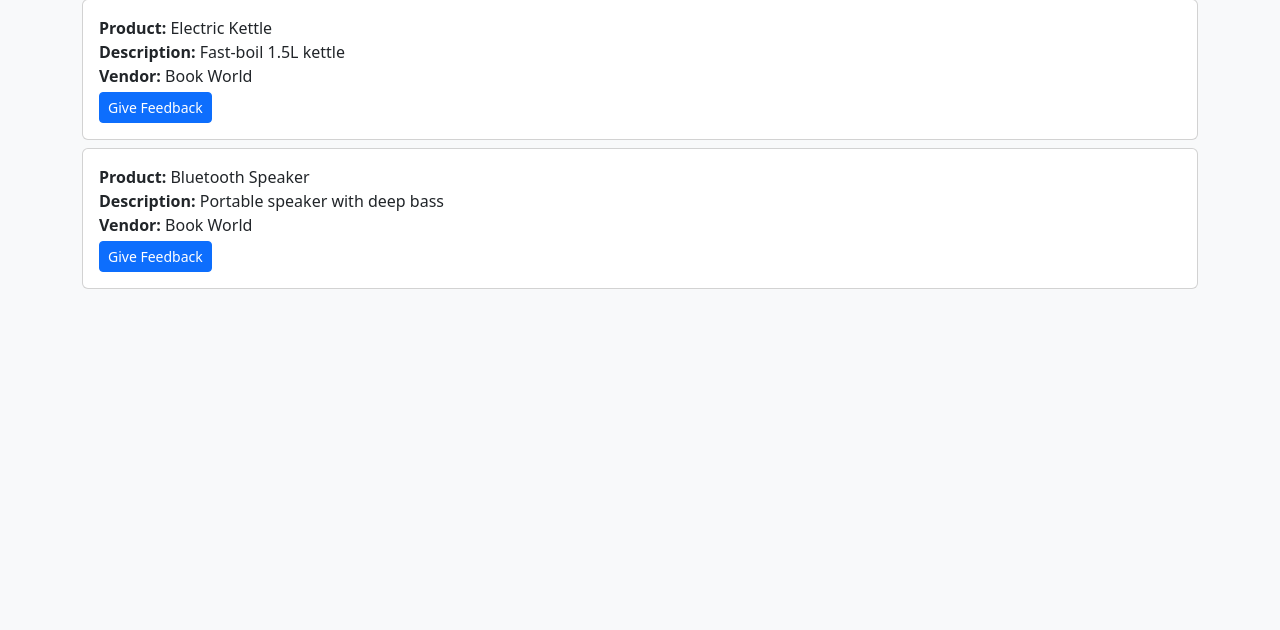
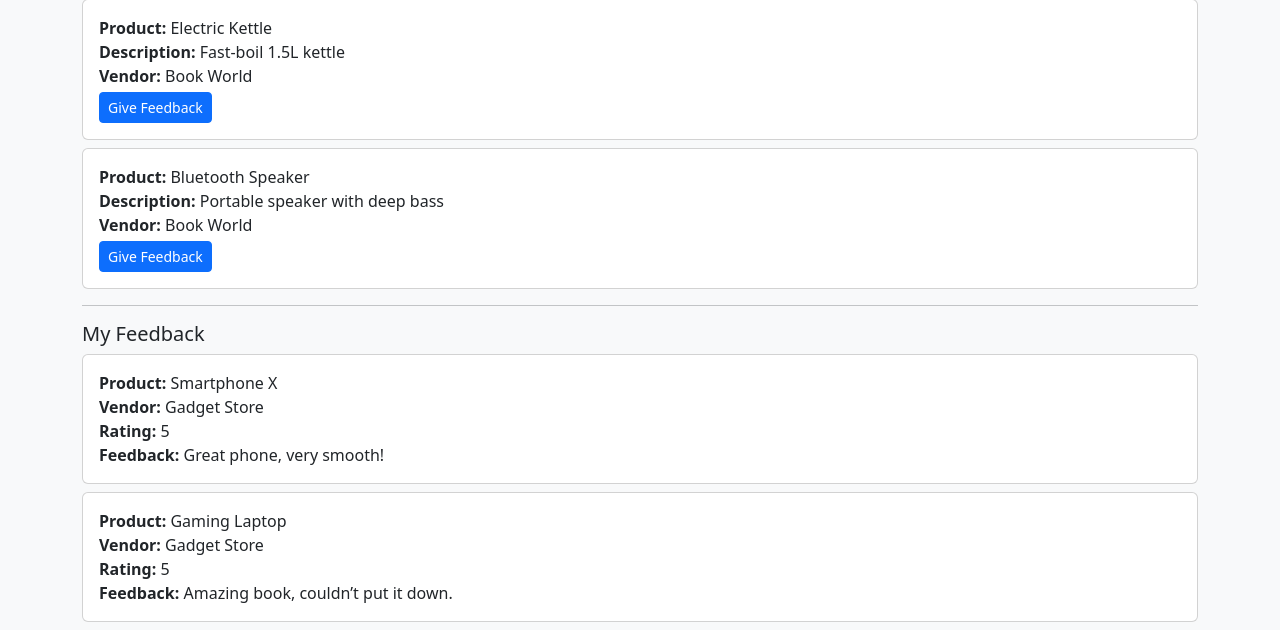
Before and after one commit to surenelango03/mini_app_feedback_system, a Flask app: page /products in a window 1280 px wide. Shown: the part 574-1204 px from the top of the page. Before the commit the page ends 863 px from the top, so only its background shows below. Run offline with Flask 3, Linux system fonts and the light colour scheme; a user stored in the database is signed in; data comes from the database, SQL or seed files in the repository.

Commit message:
display feedback for users

```diff
--- a/app.py
+++ b/app.py
@@ -79,17 +79,30 @@ def products():
     conn = get_db()
     cursor = conn.cursor(dictionary=True)
 
-    # Join Vendors to get vendor_name
+    # Fetch all products with vendor names
     cursor.execute("""
         SELECT p.id, p.name, p.description, v.name AS vendor_name
         FROM Products p
         LEFT JOIN Vendors v ON p.vendor_id = v.id
     """)
     products_list = cursor.fetchall()
+
+    # Fetch all feedback submitted by this user
+    cursor.execute("""
+        SELECT f.id AS feedback_id, f.comment AS feedback, f.rating, p.name AS product_name, v.name AS vendor_name
+        FROM Feedback f
+        JOIN Products p ON f.product_id = p.id
+        LEFT JOIN Vendors v ON p.vendor_id = v.id
+        WHERE f.user_id = %s
+        ORDER BY f.submitted_at DESC
+    """, (user["id"],))
+    my_feedbacks = cursor.fetchall()
+
     cursor.close()
     conn.close()
 
-    return render_template("products.html", products=products_list, user=user)
+    return render_template("products.html", products=products_list, my_feedbacks=my_feedbacks, user=user)
+
 
 
 
--- a/templates/products.html
+++ b/templates/products.html
@@ -15,6 +15,7 @@
     </div>
     <hr>
 
+    <!-- Available Products -->
     <h5>Available Products</h5>
     {% if products %}
       {% for product in products %}
@@ -22,7 +23,7 @@
           <div class="card-body">
             <strong>Product:</strong> {{ product.name }}<br>
             <strong>Description:</strong> {{ product.description }}<br>
-            <strong>Vendor:</strong> {{ product.vendor_name }}<br>
+            <strong>Vendor:</strong> {{ product.vendor_name if product.vendor_name else 'Unknown' }}<br>
             <a href="{{ url_for('feedback', product_id=product.id) }}" class="btn btn-sm btn-primary mt-1">Give Feedback</a>
           </div>
         </div>
@@ -31,6 +32,25 @@
       <p>No products available at the moment.</p>
     {% endif %}
 
+    <hr>
+
+    <!-- My Feedback Section -->
+    <h5>My Feedback</h5>
+    {% if my_feedbacks %}
+      {% for fb in my_feedbacks %}
+        <div class="card mb-2">
+          <div class="card-body">
+            <strong>Product:</strong> {{ fb.product_name }}<br>
+            <strong>Vendor:</strong> {{ fb.vendor_name if fb.vendor_name else 'Unknown' }}<br>
+            <strong>Rating:</strong> {{ fb.rating }}<br>
+            <strong>Feedback:</strong> {{ fb.feedback }}<br>
+          </div>
+        </div>
+      {% endfor %}
+    {% else %}
+      <p>You have not submitted any feedback yet.</p>
+    {% endif %}
+
   </div>
 </body>
 </html>
```
